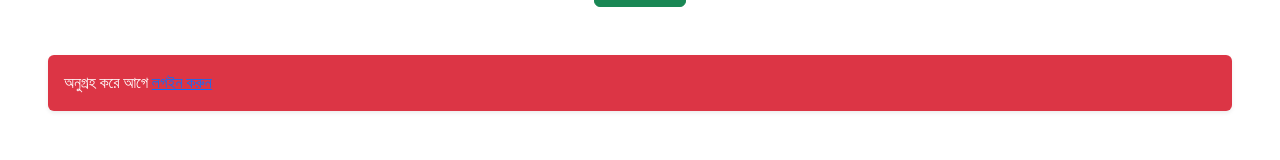
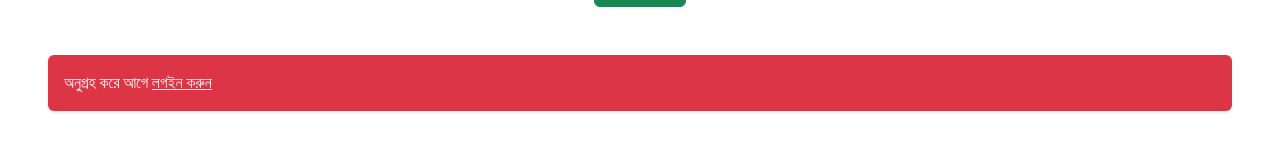
Before and after one commit to Himeeeelll/Bogura-Zilla-School, a plain HTML site: page result.html in a window 1280 px wide. Shown: the part 234-394 px from the top of the page. Drawn offline with nearby package versions, Linux system fonts and the light colour scheme.

Commit message:
update result.html

```diff
--- a/result.html
+++ b/result.html
@@ -166,7 +166,7 @@
 
 <div class="bg-danger m-5 shadow-sm rounded">
   <p class="d-block my-3 mx-auto p-3 text-white">
-    অনুগ্রহ করে আগে <a href="student-dashboard.html">লগইন করুন</a>
+    অনুগ্রহ করে আগে <a class="link-light" href="student-dashboard.html">লগইন করুন</a>
   </p>
 </div>
 
```
